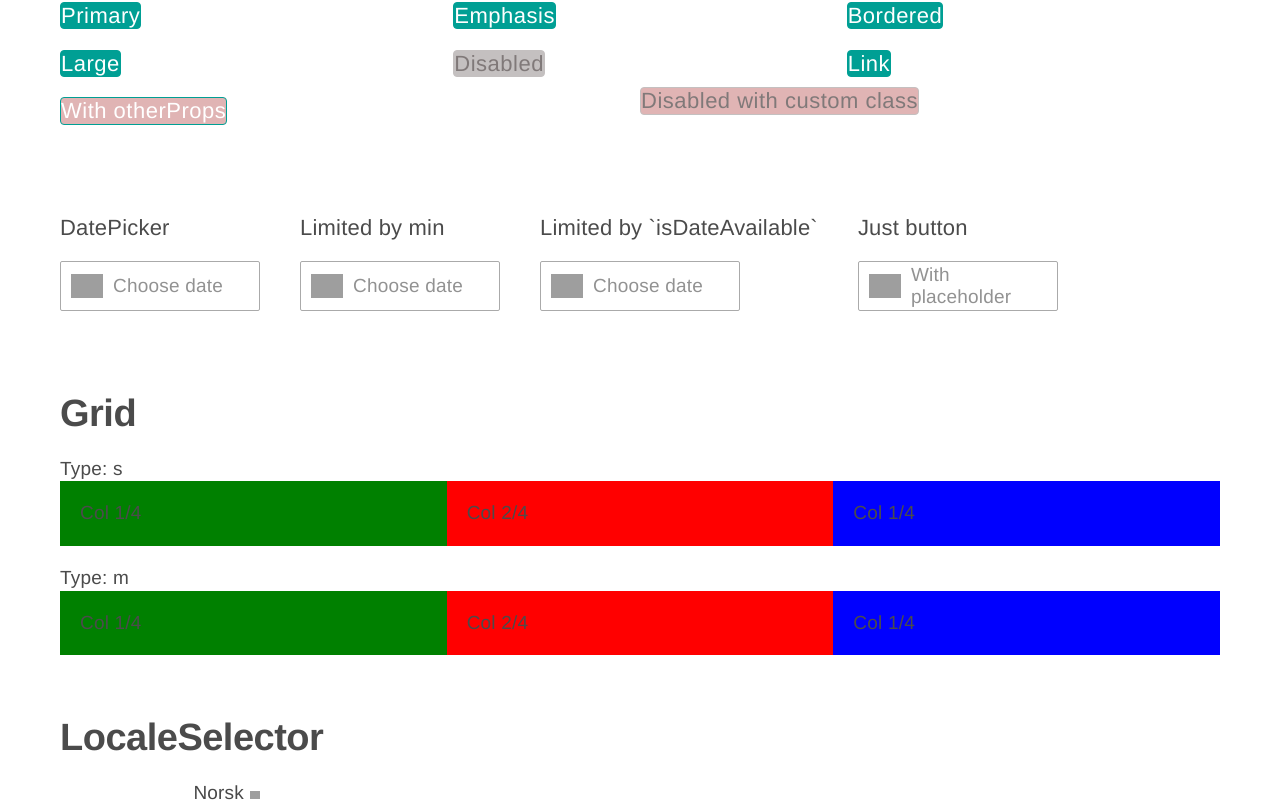
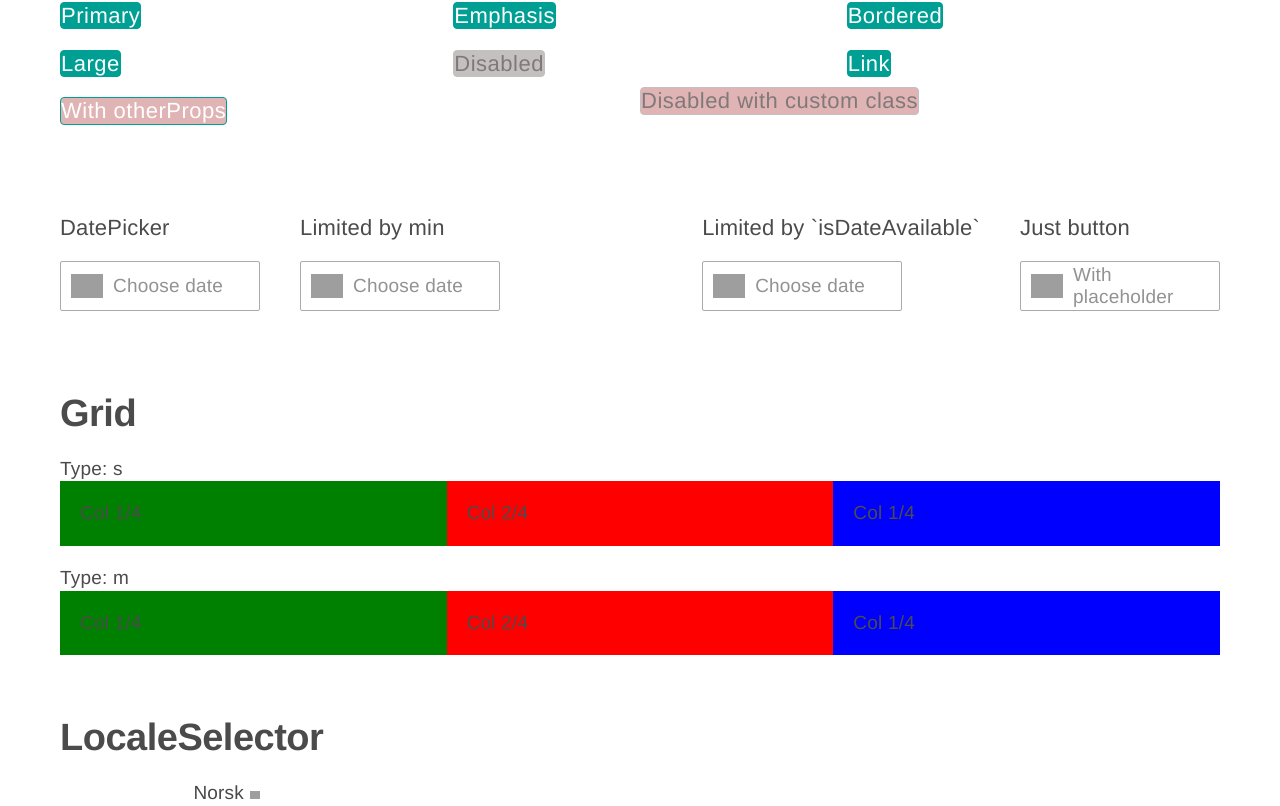
Before and after one commit to bigsackch/ui-components, a Next.js app: page / in a window 1280 px wide. Shown: the part 713-1519 px from the top of the page. Built offline with nearby package versions, Linux system fonts and the light colour scheme; grey boxes are pictures that could not be loaded; a web font is replaced by a local one.

Commit message:
min date condition fix

```diff
--- a/pages/index.js
+++ b/pages/index.js
@@ -9,6 +9,7 @@ import { LocaleSelectorWithState } from '../src/LocaleSelector';
 import { MainContent } from '../src/MainContent';
 import { SPACING } from '../src/constants';
 import { Select, TextInput, Label } from '../src/FormComponents';
+import dateformat from 'dateformat';
 
 const XL = 60;
 
@@ -211,7 +212,7 @@ class DatePickerDemo extends React.Component {
 
   render() {
     const { selectedDate, showDatePicker } = this.state;
-    const today = (new Date).toISOString()
+    const today = dateformat(new Date, 'yyyy-mm-dd')
 
     return (
       <div style={{ marginTop: XL, display: "flex", flexWrap: "wrap" }}>
@@ -230,7 +231,7 @@ class DatePickerDemo extends React.Component {
             />
             ) : null}
         </div>
-        <div>
+        <div style={{flex: 1}}>
           <h2>Limited by min</h2>
           <DateSelectButton date={selectedDate}
                             locale='en'
--- a/src/DatePicker.js
+++ b/src/DatePicker.js
@@ -129,9 +129,9 @@ function Week({ days, minDate, onDateClick, selectedDate, isDateAvailable }: Wee
   return (
     <Grid type="xs">
       {days.map(day => {
-        const notWithinMinDate = !minDate || day.date < minDate;
+        const isWithinMinDate = minDate && day.date < minDate;
         const isAvailable = !isDateAvailable || isDateAvailable(day.date);
-        const status = isAvailable && notWithinMinDate ? day.status : 'unavailable';
+        const status = isAvailable && !isWithinMinDate ? day.status : 'unavailable';
 
         return (
           <Day
```
